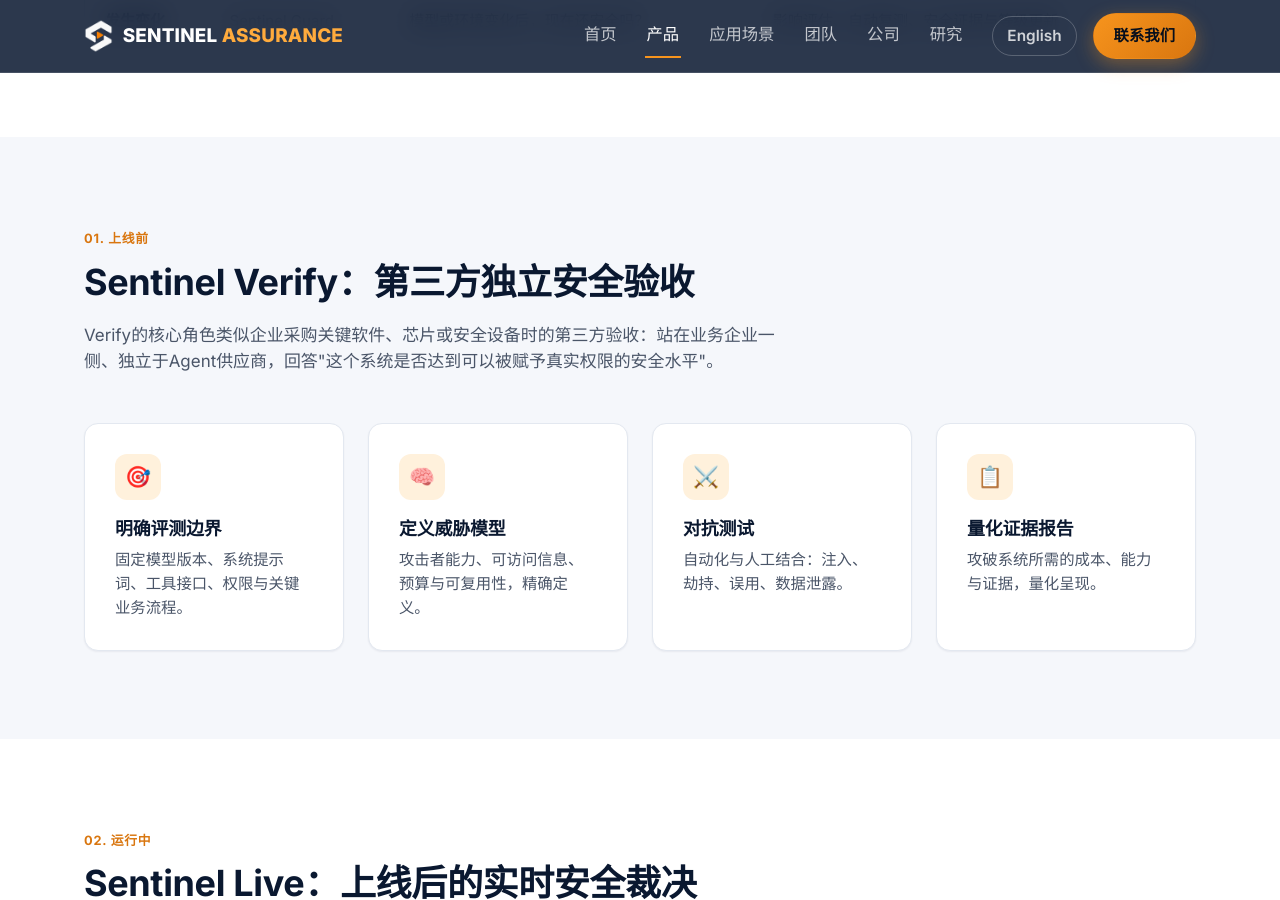
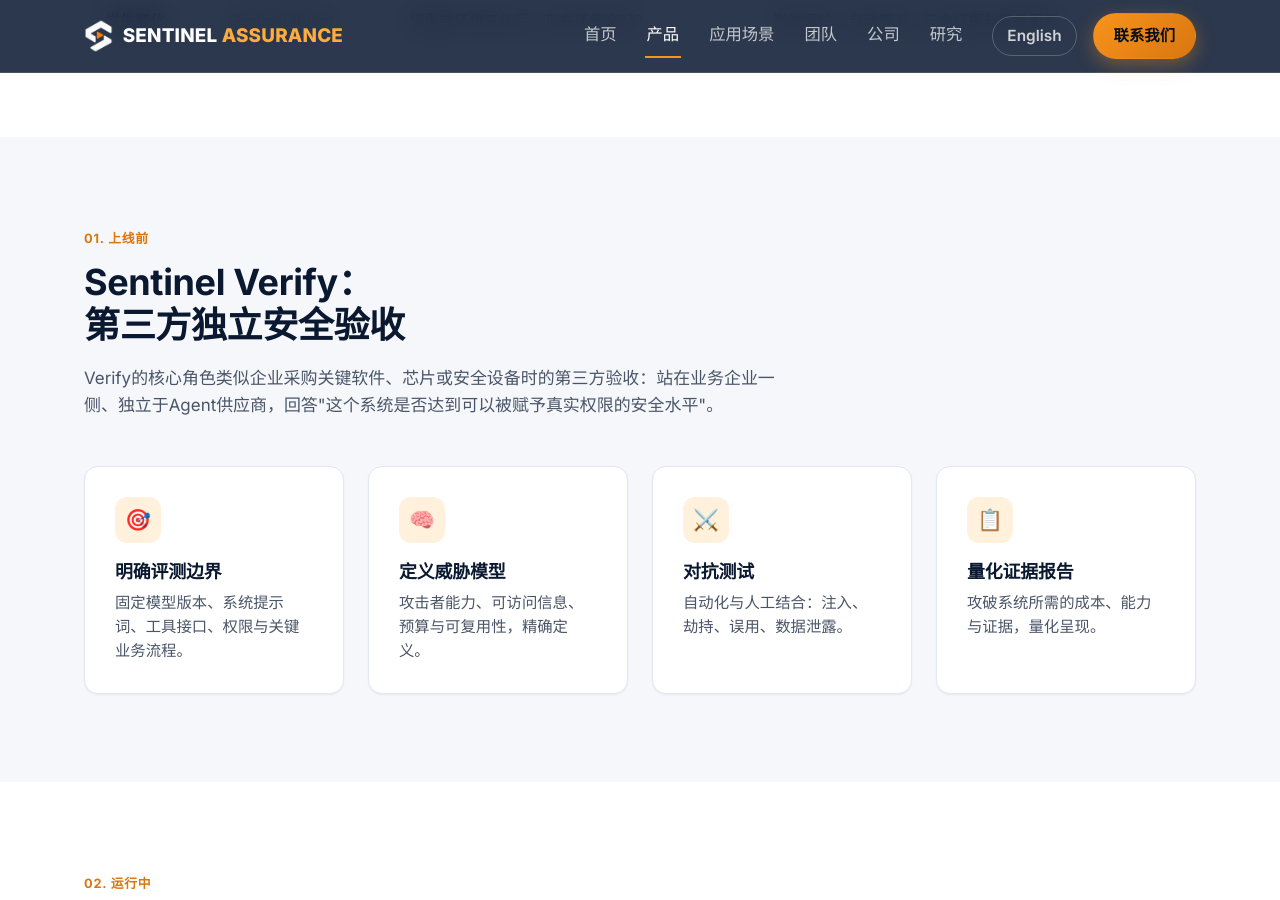
Before and after one commit to sentinel-ai-security/sentinel-ai-security.github.io, a Jekyll site: the page built from zh/product.html, in a window 1280 px wide and 900 px high, scrolled down 710 px. Built offline with Jekyll 4.4.1, drawn with Linux system fonts in a browser that asks for light colours.

```diff
--- a/en/product.html
+++ b/en/product.html
@@ -63,7 +63,7 @@ description: >-
   <div class="wrap">
     <div class="section-header">
       <span class="eyebrow">01. Before go-live</span>
-      <h2>Sentinel Verify: independent third-party verification</h2>
+      <h2>Sentinel Verify: <br>independent third-party verification</h2>
       <p class="lead">
         Verify plays the same role as third-party acceptance testing for
         critical software, chips or security appliances. We stand on the
--- a/zh/product.html
+++ b/zh/product.html
@@ -62,7 +62,7 @@ description: >-
   <div class="wrap">
     <div class="section-header">
       <span class="eyebrow">01. 上线前</span>
-      <h2>Sentinel Verify：第三方独立安全验收</h2>
+      <h2>Sentinel Verify：<br>第三方独立安全验收</h2>
       <p class="lead">
         Verify的核心角色类似企业采购关键软件、芯片或安全设备时的第三方验收：站在业务企业一侧、独立于Agent供应商，回答"这个系统是否达到可以被赋予真实权限的安全水平"。
       </p>
```
